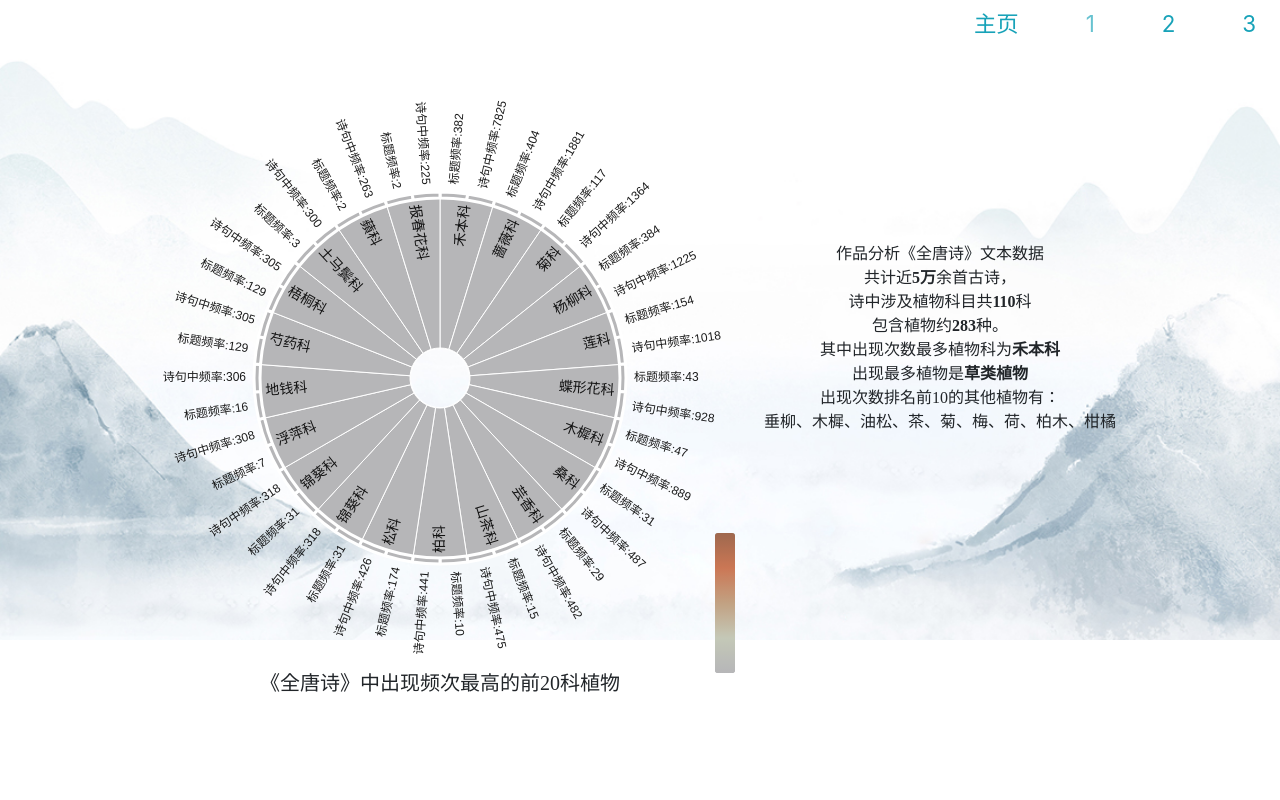
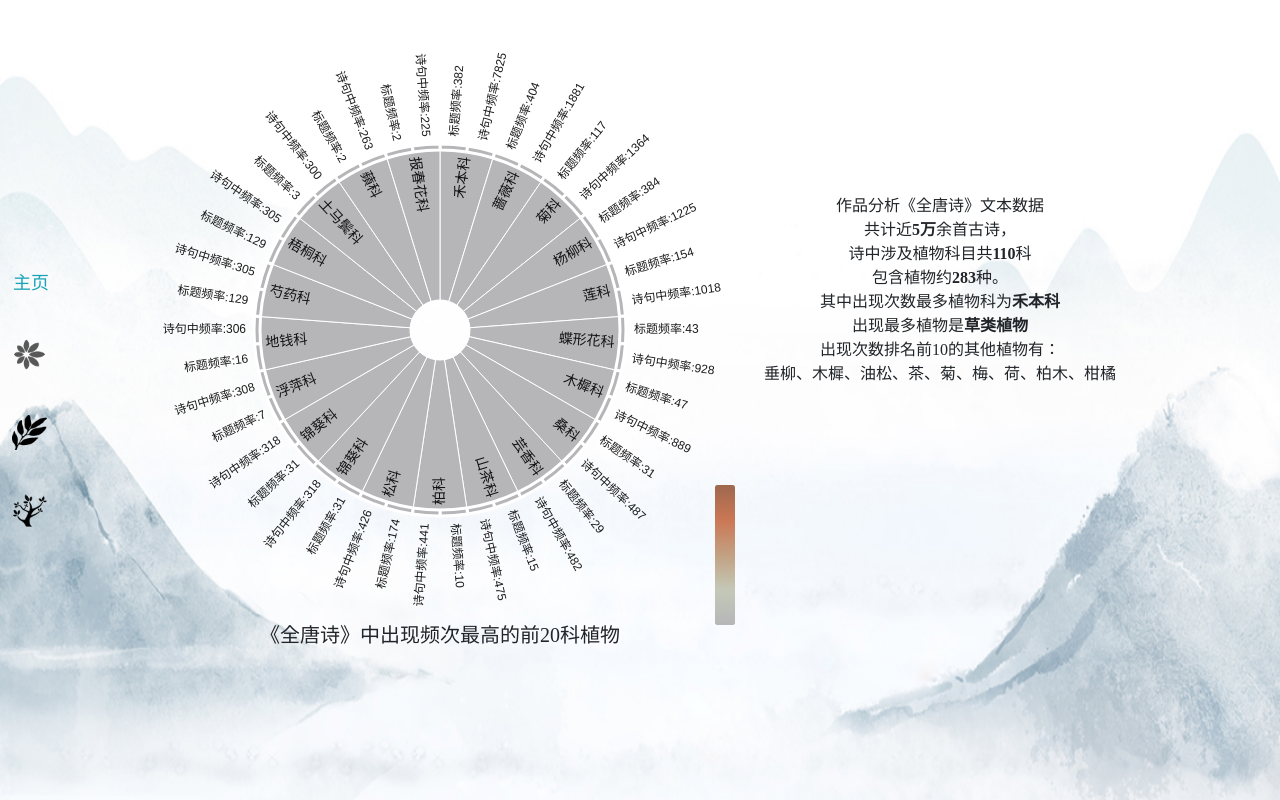
Before and after one commit to Junewang0614/tang_poet_plants, a plain HTML site: page 1.html in a window 1280 px wide. Drawn offline with nearby package versions, Linux system fonts and the light colour scheme; a web font is replaced by a local one.

Commit message:
导航栏基本完成

```diff
--- a/1.html
+++ b/1.html
@@ -21,25 +21,24 @@
     </style>
 </head>
 
-<body style="height: 100%; background: url('./img/bgcolor2.jpg'); background-repeat: no-repeat; background-size: 100%;">
+<img src="./img/bgcolor2.jpg" alt="" style="position: fixed; width: 100%; height: 100%; z-index: -5;">
+
+<body style="height: 100%;">
     <div class="page2">
         <div style="display: flex; flex-direction: column; width: 1000px; height: 100%; margin: 0 auto;">
-            <div class="nav-btn btn-group" role="group" aria-label="Basic example" style="
-    margin-left: 800px;
-    width: 35%;
-">
-                <button class="btn btn-outline-info" onclick="javascrtpt:window.location.href='index.html'">
+            <div class="nav-btn btn-group" role="group" aria-label="Basic example">
+                <button class="btn btn-outline-info" style="font-size: 18px;" onclick="javascrtpt:window.location.href='index.html'">
                     <!-- <img src="./img/btn.png"> -->
                     主页
                 </button>
-                <button class="btn btn-outline-info" disabled onclick="javascrtpt:window.location.href='1.html'">
-                    1
+                <button class="btn btn-outline-info" disabled   onclick="javascrtpt:window.location.href='1.html'">
+                    <img src="./img/菊花.png" />
                 </button>
-                <button class="btn btn-outline-info"  onclick="javascrtpt:window.location.href='2.html'">
-                    2
+                <button class="btn btn-outline-info" onclick="javascrtpt:window.location.href='2.html'">
+                    <img src="./img/植物1.png" />
                 </button>
                 <button class="btn btn-outline-info"  onclick="javascrtpt:window.location.href='3.html'">
-                    3
+                    <img src="./img/树1.png" />
                 </button>
             </div>
 
--- a/css/1.css
+++ b/css/1.css
@@ -38,6 +38,14 @@
     left: 0;
     margin: auto 0;
     white-space: nowrap;
+}
+
+.btn{
+    border-radius:0 !important;
+}
+
+.btn > img{
+    width: 35px;
 }
 
 .img-div{
@@ -107,9 +115,9 @@
 
 .page1{
     height:100%;
-    background-repeat: no-repeat;
+    /*background-repeat: no-repeat;
     background-image: url('../img/bgcolor2.jpg');
-    background-size: 100%;
+    background-size: 100%;*/
     /*background-repeat: repeat;*/
     /*background-color: rgba(243, 248, 251, 1);*/
     /*background: url('../img/bgcolor2.png');*/
--- a/css/page2.css
+++ b/css/page2.css
@@ -76,3 +76,24 @@ body {
   width: 400px;
   /* border: solid;*/
 }
+
+.nav-btn{
+  position: fixed;
+  width: 60px;
+  height: 300px;
+  flex-direction: column;
+  top: 0;
+  bottom: 0;
+  right: 0;
+  left: 0;
+  margin: auto 0;
+  white-space: nowrap;
+}
+
+.btn{
+  border-radius:0 !important;
+}
+
+.btn > img{
+  width: 35px;
+}
--- a/css/page3.css
+++ b/css/page3.css
@@ -48,3 +48,24 @@ body {
   top: 140px;
   left: 100px;
 }
+
+.nav-btn{
+  position: fixed;
+  width: 60px;
+  height: 300px;
+  flex-direction: column;
+  top: 0;
+  bottom: 0;
+  right: 0;
+  left: 0;
+  margin: auto 0;
+  white-space: nowrap;
+}
+
+.btn{
+  border-radius:0 !important;
+}
+
+.btn > img{
+  width: 35px;
+}
```
Also changed, not shown: 2.html (+7 -4 lines), 3.html (+7 -7 lines), css/bootstrap.css, img/树1.png (added), img/植物1.png (added), img/荷花1.png (added), img/荷花2.png (added), img/荷花2.svg (added), img/菊花.png (added).
